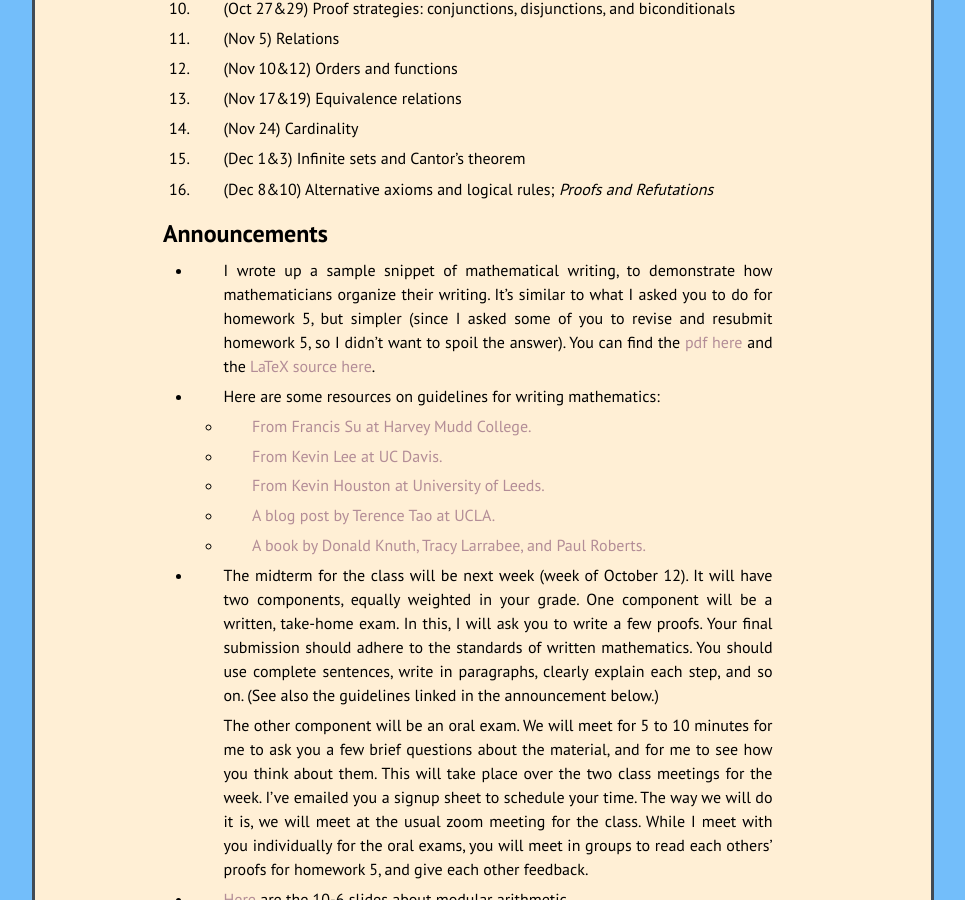
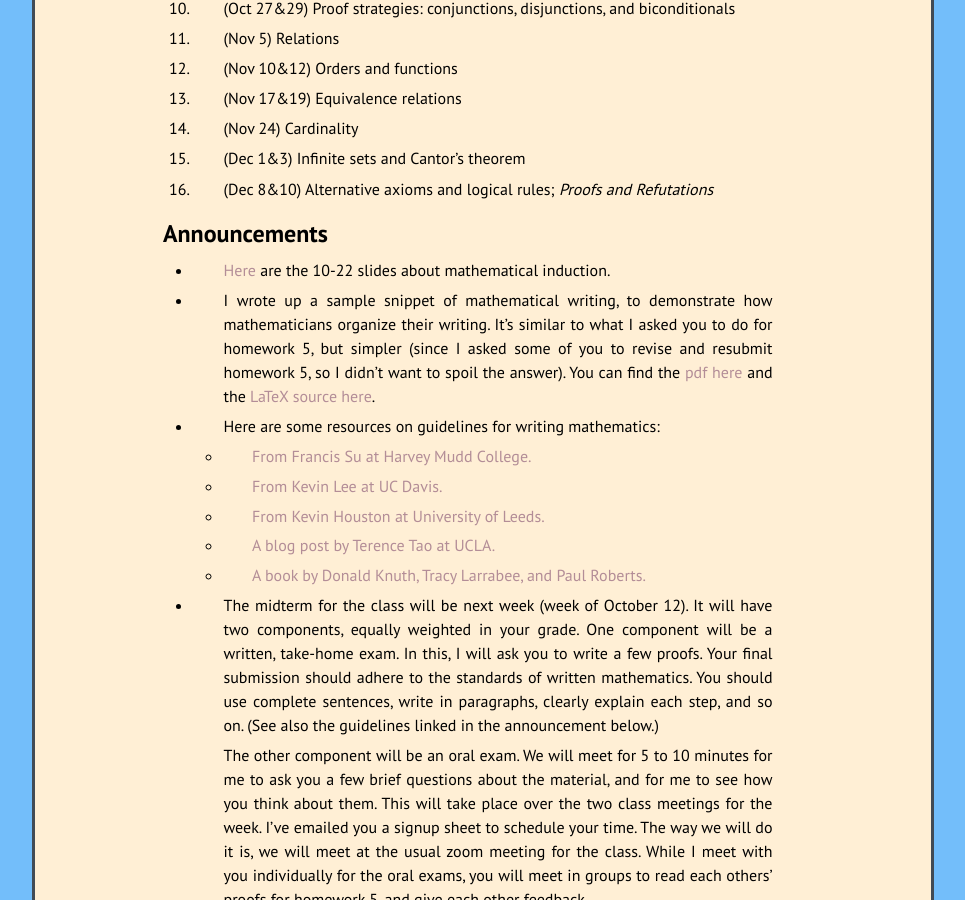
Before and after one commit to kamerynjw/kamerynjw.github.io, a Jekyll site: the page built from teaching/2020/math321.md, in a window 1280 px wide and 900 px high, scrolled down 961 px. Shown: the whole window, without its empty margins (157-1122 px from the left). Built offline with Jekyll 4.4.1, drawn with Linux system fonts in a browser that asks for light colours; nearby versions of some CDN libraries; formulas are drawn with MathJax 3.

Commit message:
added induction slides

```diff
--- a/teaching/2020/math321.md
+++ b/teaching/2020/math321.md
@@ -66,6 +66,8 @@ Tentative Weekly Schedule
 Announcements
 -------------
 
+* [Here]({{ page.url }}ind1.pdf) are the 10-22 slides about mathematical induction.
+
 * I wrote up a sample snippet of mathematical writing, to demonstrate how mathematicians organize their writing. It's similar to what I asked you to do for homework 5, but simpler (since I asked some of you to revise and resubmit homework 5, so I didn't want to spoil the answer). You can find the [pdf here]({{ page.url}}sol5.pdf) and the [LaTeX source here]({{ page.url}}sol5.tex).
 
 * Here are some resources on guidelines for writing mathematics:
```
Also changed, not shown: 1 other file.
